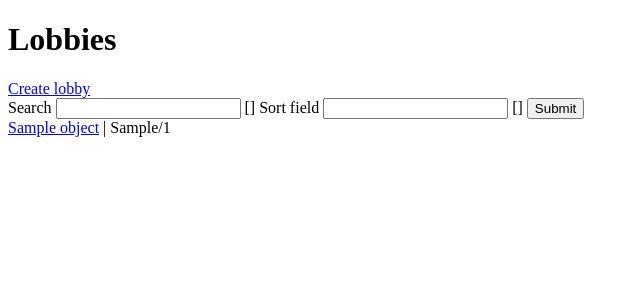
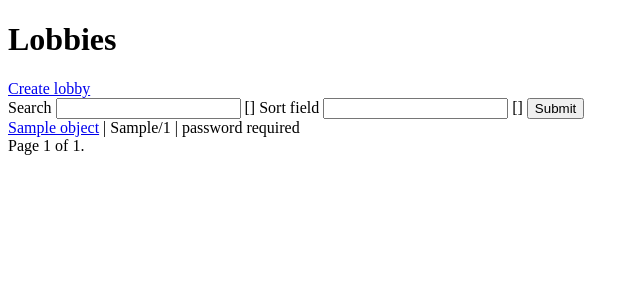
Before and after one commit to Zoldn/matrixPreprocessing, a Django app: template processing/lobby/templates/lobby_list.html in a window 1280 px wide. Shown: the top 300 px of the page, without its empty margins (0-640 px from the left). Run offline with Django 3.2, Linux system fonts and the light colour scheme; the template is opened without the code that fills it: most values are stand-ins (such as "Sample title", 1, 10 or a date in 2020); form fields are guessed from the names that the template uses.

Commit message:
Разбивка списка лобби по страницам. Ограничение на количество слотов в лобби до 32.

```diff
--- a/processing/lobby/models.py
+++ b/processing/lobby/models.py
@@ -12,7 +12,7 @@ class Lobby(models.Model):
 
     lobbyName = models.CharField(max_length=255)
     password = models.CharField(max_length=20, blank=True)
-    isPublic = models.BooleanField()
+    isPublic = models.BooleanField(default=True)
     totalSlots = models.PositiveIntegerField(default=1)
     occupiedSlots = models.PositiveIntegerField(default=1)
     leader = models.ForeignKey(settings.AUTH_USER_MODEL)
--- a/processing/lobby/templates/lobby_list.html
+++ b/processing/lobby/templates/lobby_list.html
@@ -1,5 +1,6 @@
 {% extends "base_generic.html" %}
 
+{% load paginator_get %}
 
 {% block title %}
 Lobby List
@@ -27,4 +28,20 @@ Lobby List
     </div>
     {% endfor %}
 
+    <div class="pagination">
+        <span class="step-links">
+            {% if object_list.has_previous %}
+                <a href="?{% url_replace request 'page' object_list.previous_page_number %}">previous</a>
+            {% endif %}
+
+            <span class="current">
+                Page {{ object_list.number }} of {{ object_list.paginator.num_pages }}.
+            </span>
+
+            {% if object_list.has_next %}
+                <a href="?{% url_replace request 'page' object_list.next_page_number %}">next</a>
+            {% endif %}
+        </span>
+    </div>
+
 {% endblock %}
--- a/processing/lobby/templates/lobby_template.html
+++ b/processing/lobby/templates/lobby_template.html
@@ -1 +1,4 @@
 <a href="../{{object.id}}/join/">{{ object.lobbyName }}</a> | {{ object.occupiedSlots }}/{{ object.totalSlots }}
+{% if object.password %}
+    | password required
+{% endif %}
```
Also changed, not shown: processing/lobby/templatetags/paginator_get.py (added, +13 -0 lines), processing/lobby/views.py (+21 -3 lines), processing/db.sqlite3, processing/lobby/migrations/0007_auto_20171018_1236.py (added), processing/lobby/templatetags/__init__.py (added).
